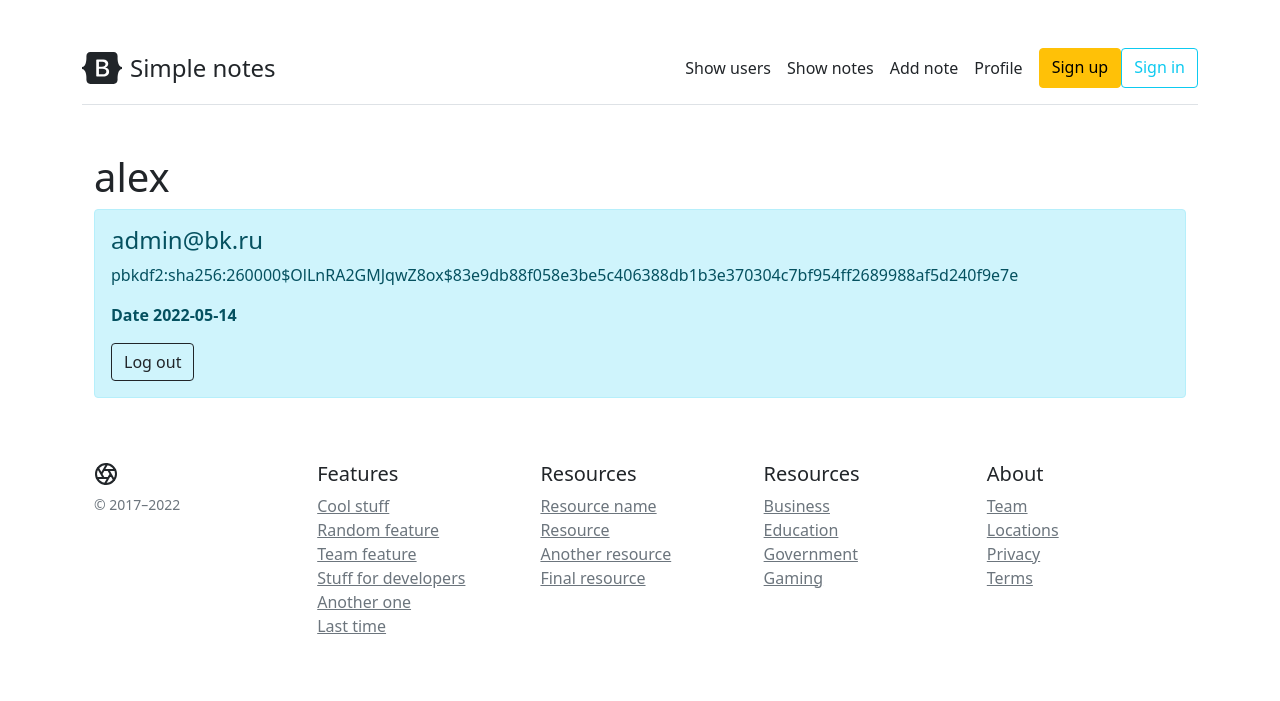
After one commit to akrutovs/flask_notes_project, a Flask app: page /current_user in a window 1280 px wide. The commit adds this page. Shown: the top 701 px of the page. Run offline with Flask 2, Linux system fonts and the light colour scheme; a user stored in the database is signed in.

Commit message:
add logout and current_user page

```diff
--- a/app.py
+++ b/app.py
@@ -2,8 +2,9 @@ from flask import Flask, render_template, url_for, request, redirect
 from flask_sqlalchemy import SQLAlchemy
 from datetime import datetime
 from werkzeug.security import generate_password_hash, check_password_hash
-from flask_login import LoginManager, UserMixin, login_required,login_user
-#secret_password
+from flask_login import LoginManager, UserMixin, login_required, login_user, current_user, logout_user
+
+# secret_password
 app = Flask(__name__)
 # db model
 app.debug = True
@@ -12,8 +13,7 @@ app.config['SECRET_KEY'] = 'loooong_secret_key'
 app.config['SQLALCHEMY_DATABASE_URI'] = 'sqlite:///database.db'
 db = SQLAlchemy(app)
 login_manager = LoginManager(app)
-login_manager.login_view = 'login' #перенаправление на авторизацию
-
+login_manager.login_view = 'login'  # перенаправление на авторизацию
 
 
 class User(db.Model, UserMixin):
@@ -51,16 +51,21 @@ def login():
         print(request.form)
         username = request.form.get('email')
         password = request.form.get('password')
-        #поиск пользователя в базе
+        # поиск пользователя в базе
         user = db.session.query(User).filter(User.email == username).first()
         if user and user.check_password(password):
-            login_user (user, remember=True)
+            login_user(user, remember=True)
             return redirect('/users')
         else:
             message = "Wrong username or password"
 
     return render_template('login.html', message=message)
 
+@app.route('/logout')
+@login_required
+def logout():
+    logout_user()
+    return redirect(url_for('login'))
 
 # db model user
 @login_manager.user_loader
@@ -81,6 +86,12 @@ def show_users():
     users = User.query.order_by(User.registration_date.desc()).all()  # обращение к базе данных
     # передача списка в шаблон
     return render_template('users.html', users=users)
+
+
+@app.route('/current_user')
+@login_required
+def show_current_users():
+    return render_template('current_user.html', current_user=current_user)
 
 
 @app.route('/users/<int:user_id>')
--- a/templates/base.html
+++ b/templates/base.html
@@ -26,7 +26,13 @@
             <a class="me-3 py-2 text-dark text-decoration-none" href="/users">Show users</a>
             <a class="me-3 py-2 text-dark text-decoration-none" href="/notes">Show notes</a>
             <a class="me-3 py-2 text-dark text-decoration-none" href="/add_note">Add note</a>
+
+            <a class="me-3 py-2 text-dark text-decoration-none" href="/current_user">Profile</a>
+
             <a class="btn btn-warning" href="/registration"> Sign up</a>
+            <a class="btn btn-outline-info" href="/login"> Sign in</a>
+
+
         </nav>
     </div>
 
--- /dev/null
+++ b/templates/current_user.html
@@ -0,0 +1,18 @@
+{% extends 'base.html' %}
+
+{% block title %}
+    <h1>{{ current_user.name }}</h1>
+{% endblock %}
+
+{% block body %}
+    <div class="container mt-5">
+        <h1> {{ current_user.name }} </h1>
+        <div class="alert alert-info">
+            <h4>{{ current_user.email }}</h4>
+            <p>{{ current_user.password }}</p>
+            <p><b>Date {{ current_user.registration_date.date() }}</b></p>
+            <a href="/logout" class="btn btn-outline-dark">Log out </a>
+        </div>
+
+    </div>
+{% endblock %}
```
